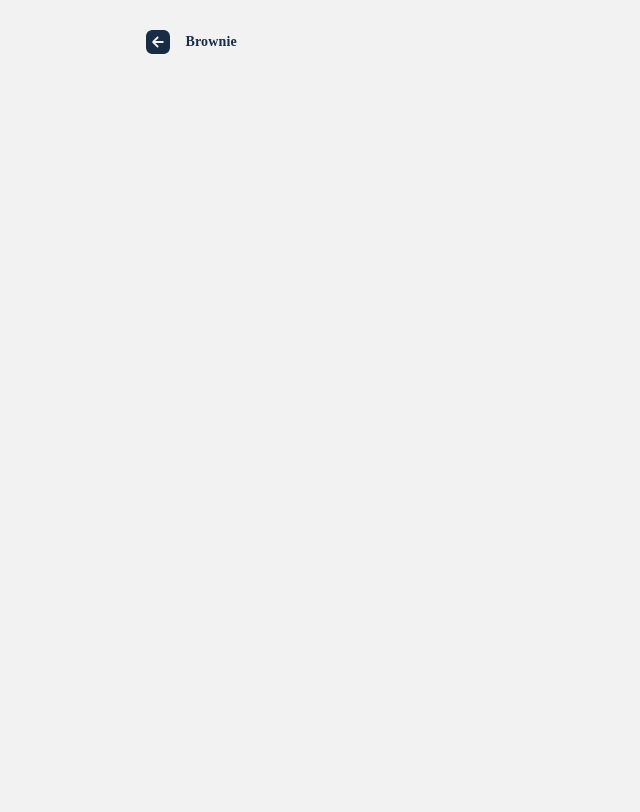
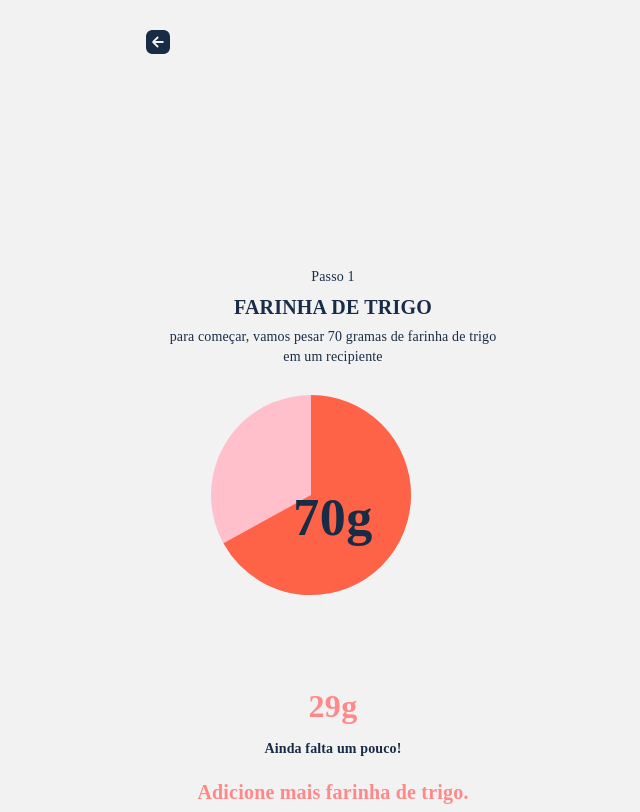
Before and after one commit to sabrina-anchieta/MiniChef, a plain HTML site: page receita - pesar.html in a window 1280 px wide. Shown: the whole page, without its empty margins (307-947 px from the left). Drawn offline with Linux system fonts and the light colour scheme.

Commit message:
tentativa de fazer a pag de peso

```diff
--- a/index.css
+++ b/index.css
@@ -626,7 +626,8 @@ textarea {
 .botoes-card {
     display: flex;
     justify-content: space-between;
-    width: 100%;
+    align-self: center;
+    width: 343px;
     margin-bottom: 45px;
 }
 
@@ -990,7 +991,7 @@ a.control_next {
     width: 375px;
 }
 
-.receita-agendada{
+.receita-agendada {
     display: flex;
     align-self: center;
     flex-direction: row;
@@ -1338,3 +1339,75 @@ border-radius: 10px;
     color: #F2F2F2;
     background-color: #192C45;
 }
+
+/*PESAR*/
+.pesar-receita {
+    display: flex;
+    flex-direction: column;
+    align-items: center;
+    padding: 0px;
+    gap: 46px;
+    width: 350px;
+    height: 528px;
+}
+
+.titulo-peso {
+    display: flex;
+    flex-direction: column;
+    justify-content: center;
+    align-items: center;
+    text-align: center;
+    padding: 10px;
+    gap: 5px;
+    height: 65px;
+}
+
+.titulo-peso h1 {
+    text-transform: uppercase;
+}
+
+.informacao-peso {
+    display: flex;
+    flex-direction: column;
+    justify-content: center;
+    align-items: center;
+    padding: 10px;
+    gap: 16px;
+    text-align: center;
+    height: 126px;
+}
+
+.informacao-peso h1 {
+    color: #FF8888;
+}
+
+.peso-atual {
+    font-size: 32px;
+}
+
+.pesar-ingrediente {
+    width: 245px;
+    height: 245px;
+    position: relative;
+}
+
+.peso-final {
+    display: flex;
+    justify-content: center;
+    align-items: center;
+    z-index: 1;
+    position: absolute;
+    font-weight: 700;
+    font-size: 52px;
+    letter-spacing: 0.01em;
+
+}
+
+.peso-final,
+.rodinha {
+    width: 100%;
+    height: 100%;
+    position: absolute;
+    top: 0;
+    left: 0;
+}
--- a/receita - passo.html
+++ b/receita - pesar.html
@@ -14,7 +14,29 @@
                 <path d="M16.908 0C21.144 0 24 2.7252 24 6.792V17.196C24 21.264 21.144 24 16.908 24H7.104C2.856 24 0 21.264 0 17.196V6.792C0 2.7252 2.856 0 7.104 0H16.908ZM12.252 6.864C11.904 6.516 11.328 6.516 10.98 6.864L6.456 11.364C6.12 11.7 6.12 12.3 6.456 12.636L10.98 17.136C11.328 17.484 11.904 17.484 12.252 17.136C12.6 16.776 12.6 16.212 12.252 15.852L9.276 12.9H16.896C17.4 12.9 17.796 12.492 17.796 12C17.796 11.496 17.4 11.1 16.896 11.1H9.276L12.252 8.136C12.42 7.968 12.516 7.728 12.516 7.5C12.516 7.2732 12.42 7.044 12.252 6.864Z" fill="#192C45"/>
                 </svg>
         </div>
-        <h2>Brownie</h2>
+    </div>
+    <div class="pesar-receita">
+        <div class="titulo-peso">
+            <p>Passo 1</p>
+            <h1>Farinha de Trigo</h1>
+            <p>para começar, vamos pesar 70 gramas de farinha de trigo em um recipiente</p>
+        </div>
+        <div class="pesar-ingrediente">
+            <div class="peso-final">
+                70g
+            </div>
+            <svg id="rodinha"" height="200" width="200" viewBox="0 0 20 20">
+                <circle r="10" cx="10" cy="10" fill="pink" />
+                <circle r="5" cx="10" cy="10" fill="transparent" stroke="tomato" stroke-width="10"
+                stroke-dasharray="calc(35 * 60 / 100) 31.4"
+                    transform="rotate(-90) translate(-20)" />
+            </svg>
+        </div>
+        <div class="informacao-peso">
+            <h1 class="peso-atual">29g</h1>
+            <h2>Ainda falta um pouco!</h2>
+            <h1>Adicione mais farinha de trigo.</h1>
+        </div>
     </div>
 </body>
 </html>
```
Also changed, not shown: receita - ingredientes.html (+1 -1 lines), receita - mapa.html (+3 -2 lines). Lines whose indentation alone changed are shown as unchanged.
